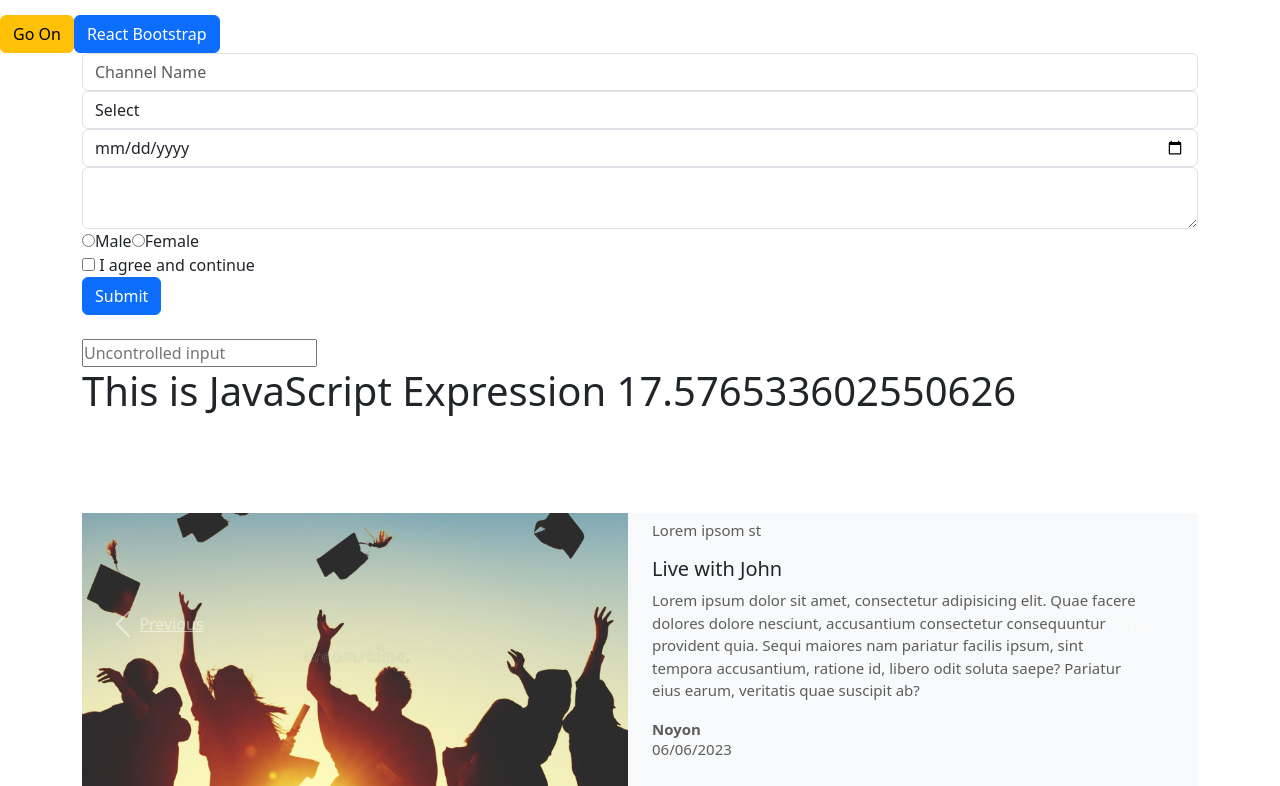
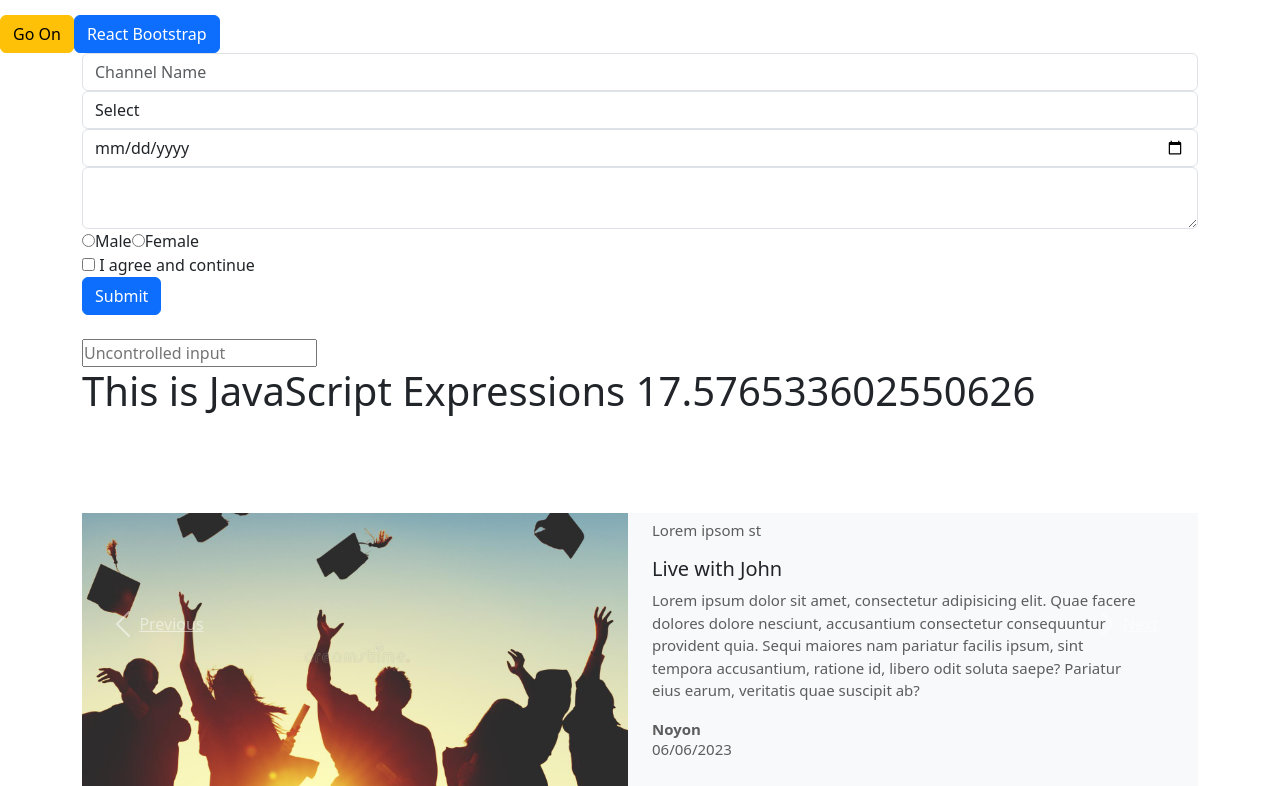
Before and after one commit to Asnoyon/React_Learning, a React (Create React App) app: page / in a window 1280 px wide. Shown: the part 940-1726 px from the top of the page. Built offline with nearby package versions, Linux system fonts and the light colour scheme.

Commit message:
update Control Com

```diff
--- a/src/Pages/ControlComponent.jsx
+++ b/src/Pages/ControlComponent.jsx
@@ -7,7 +7,7 @@ function ControlComponent() {
   return (
     <div className='container'> <br />
         <input type="text" value="" placeholder='Uncontrolled input' onChange={handler} />
-        <h1>This is JavaScript Expression {Math.random()*100}</h1>
+        <h1>This is JavaScript Expressions {Math.random()*100}</h1>
     </div>
   )
 }
```
